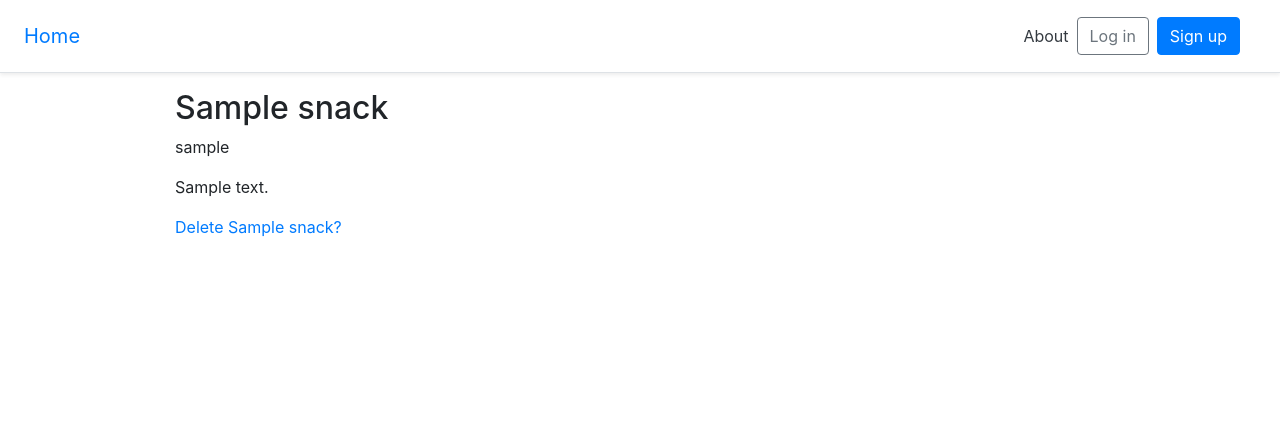
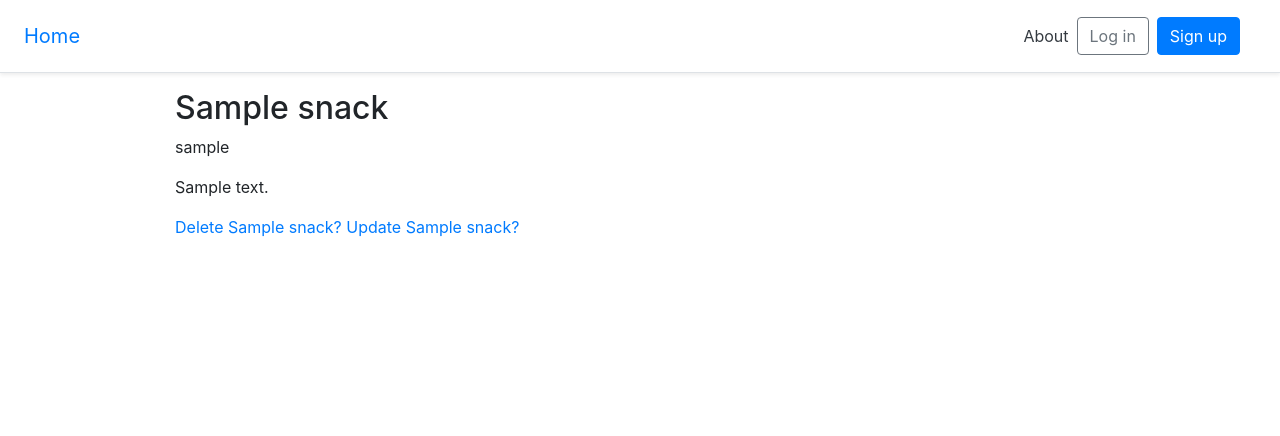
Before and after one commit to KimrAndrew/DjangoX-Custom-User, a Django app: page /snacks/1/ in a window 1280 px wide. Shown: the top 436 px of the page. Run offline with Django 4.2, Linux system fonts and the light colour scheme; tables that the repository leaves empty hold one stand-in row (values such as "Sample post").

Commit message:
update view added

```diff
--- a/snacks/urls.py
+++ b/snacks/urls.py
@@ -1,9 +1,10 @@
 from django.urls import path
-from .views import SnackListView, SnackDetailView, SnackCreateView, SnackDeleteView
+from .views import SnackListView, SnackDetailView, SnackCreateView, SnackDeleteView, SnackUpdateView
 
 urlpatterns = [
     path('',SnackListView.as_view(),name='snacks/snack-list'),
     path('<int:pk>/',SnackDetailView.as_view(),name='snacks/snack-detail'),
     path('create/',SnackCreateView.as_view(),name='snacks/snack-create'),
-    path('<int:pk>/delete/', SnackDeleteView.as_view(),name='snacks/snack-delete')
+    path('<int:pk>/delete/', SnackDeleteView.as_view(),name='snacks/snack-delete'),
+    path('<int:pk>/update', SnackUpdateView.as_view(),name='snacks/snack-update')
 ]
--- a/snacks/views.py
+++ b/snacks/views.py
@@ -20,3 +20,8 @@ class SnackDeleteView(DeleteView):
     template_name='snacks/snack-delete.html'
     model = Snack
     success_url = reverse_lazy('snacks/snack-list')
+
+class SnackUpdateView(UpdateView):
+    template_name='snacks/snack-update.html'
+    model=Snack
+    fields = ['title','purchaser','description']
--- a/templates/snacks/snack-detail.html
+++ b/templates/snacks/snack-detail.html
@@ -5,5 +5,6 @@
     <p>{{snack.purchaser}}</p>
     <p>{{snack.description}}</p>
     <a href="{% url 'snacks/snack-delete' snack.pk %}">Delete {{snack.title}}?</a>
+    <a href="{% url 'snacks/snack-update' snack.pk %}">Update {{snack.title}}?</a>
 </div>
 {% endblock content %}
```
Also changed, not shown: templates/snacks/snack-update.html (+10 -0 lines).
